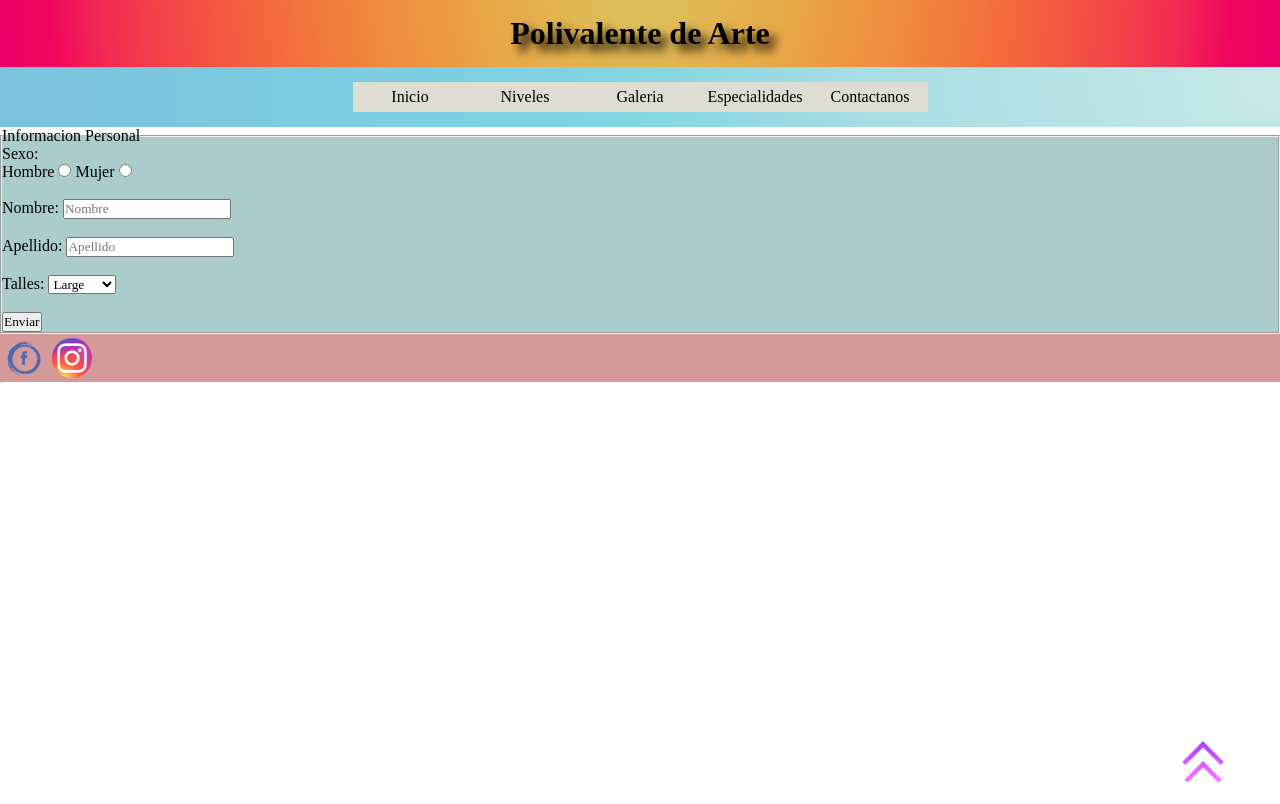
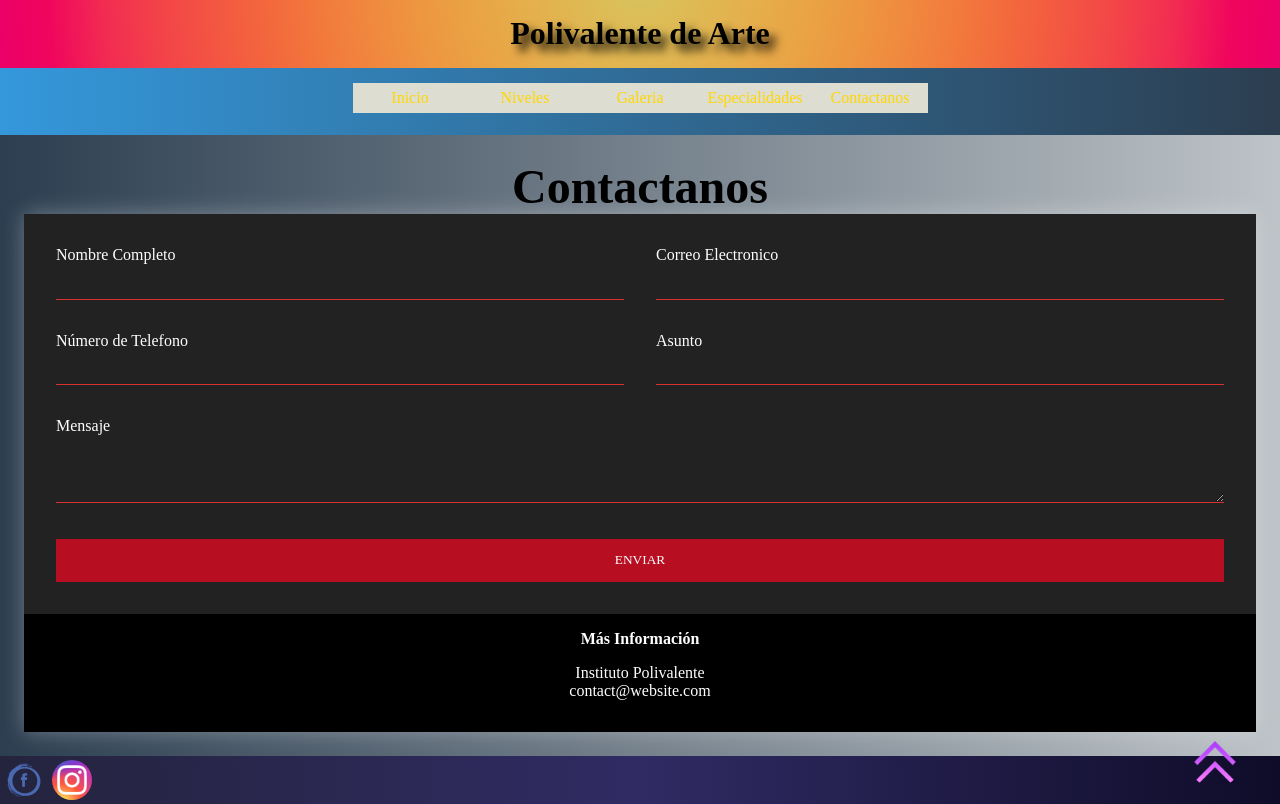
Before and after one commit to IgnacioTosini/CoderCurso, a plain HTML site: page pages/contactos.html in a window 1280 px wide. Drawn offline with nearby package versions, Linux system fonts and the light colour scheme.

Commit message:
cambios bruscos

```diff
--- a/css/principal.css
+++ b/css/principal.css
@@ -11,24 +11,48 @@
 
 .tituloPrincipal{
     display: flex;
-    height: 100%;
     font-size: 12;
     text-align: center;
     justify-content: center;
     background-image: radial-gradient(circle at 50% -20.71%, #d7c35d 0, #deba54 8.33%, #e4b04d 16.67%, #e9a546 25%, #ed9841 33.33%, #f0893e 41.67%, #f2793c 50%, #f3673d 58.33%, #f35542 66.67%, #f34249 75%, #f22b52 83.33%, #f0065d 91.67%, #ec0069 100%);    color: rgb(0, 0, 0);
     padding: 15px;
     text-shadow: 7px 7px 10px black;
+    grid-area: tituloPrincipal;
+}
+
+.containerGridHeader{
+    position: relative;
+    height: 135px;
+    display: grid;
+    grid-template-columns: 1fr;
+    grid-template-rows: repeat(2, 1fr);
+    grid-template-areas:
+    "tituloPrincipal"
+    "containerMenu"
+    ;
 }
 
 /*Barra Menu*/
 .containerMenu{
+    position: absolute;
+    grid-area: containerMenu;
+    height: 100%;
     width: 100%;
-    height: 60px;
-    background-image: radial-gradient(circle at 100% 0%, #93e6f8 0, #76dbf4 16.67%, #53cef0 33.33%, #0cc1ed 50%, #00b4ea 66.67%, #00a7e8 83.33%, #009ae5 100%);        padding: 0, 10px;
+    background: #2c3e50;  /* fallback for old browsers */
+    background: -webkit-linear-gradient(to right, #3498db, #2c3e50);  /* Chrome 10-25, Safari 5.1-6 */
+    background: linear-gradient(to right, #3498db, #2c3e50); /* W3C, IE 10+/ Edge, Firefox 16+, Chrome 26+, Opera 12+, Safari 7+ */
     padding: 0, 10px;
 }
 
 a{
+    text-decoration: none;
+}
+
+a:link{
+    color: gold;
+}
+
+a:visited{
     color: black;
 }
 
@@ -48,7 +72,6 @@ a{
     flex-wrap: wrap;
     list-style: none;
     justify-content: center;
-    background-color: rgba(250, 235, 215, 0.493);
 }
 
 .primerFila li{
@@ -186,28 +209,34 @@ a{
 /*Fin SubMenu del apartado Niveles*/
 /*Fin SubMenu*/
 
+.containerGridMain{
+    display: grid;
+    width: 100%;
+    height: 80vh;
+    grid-template-columns: 1fr 5fr;
+    grid-template-rows: repeat(1, 1fr);
+    grid-template-areas:
+    "aside_Container sectionPrincipal"
+    ;
+}
+
 /*Aside*/
 .aside_Container{
-    display: flex;
-    position: absolute;
-    background-image: linear-gradient(180deg, #bce5ff 0, #9db9f2 50%, #7e8fb3 100%);    height: 79%;
-    width: 20%;
-    height: 86.3%;
+    background-image: linear-gradient(120deg, #a1c4fd 0%, #c2e9fb 100%);
+    height: 100%;
+    grid-area: aside_Container;
 }
 /*Fin Aside*/
 
 /*Seccion Principal*/
 .sectionPrincipal{
-    position: relative;
     display: flex;
     flex-wrap: wrap;
     background-image: linear-gradient(180deg, #9fb7f5 0, #6c90d8 50%, #2c6bbb 100%);
-    left: 20%;
-    flex: auto;
     padding: 20px;
     justify-content: center;
     height: 100%;
-    width: 80%;
+    grid-area: sectionPrincipal;
 }
 /*Fin Seccion Principal*/
 
@@ -250,11 +279,12 @@ a{
 .contenedor{
     padding: 10px 0;
     display: grid;
-    width: 100%;
-    grid-template-columns: 2fr 1fr;
-    grid-template-rows: repeat(4, 1fr);
-    background-color: rgba(18, 29, 29, 0.548);
-    gap: 20px 0px;
+    width: 100vw;
+    max-width: 100%;
+    min-width: 320px;
+    grid-template-columns: 1fr 1fr;
+    grid-auto-rows: 13rem;
+    background-image: linear-gradient(to right bottom, #051937, #003c5e, #006168, #008352, #7b9d2d);    gap: 20px 0px;
     grid-template-areas:
     "card-1 card-2"
     "card-3 card-4"
@@ -317,7 +347,7 @@ a{
     padding: 5px;
     border: 1px solid rgba(0, 0, 0, 0.521);
     border-radius: 5px;
-    visibility: visible;
+    visibility: hidden;
     z-index: 5;
     background-color: rgba(127, 255, 212, 0.411);
 }
@@ -330,18 +360,121 @@ a{
 
 /*Fin Pagina Galeria*/
 
+/*Pagina Especialidades*/
+.containerMenuEspecialidades{
+    display: grid;
+    width: 100%;
+    grid-template-columns: 1fr 5fr;
+    grid-template-rows: repeat(1, 1fr);
+    grid-template-areas:
+    "aside_Container sectionPrincipal"
+    ;
+}
+/*Fin Pagina Especialidades*/
+
 /*Pagina Contactanos*/
-.fieldser1{
-    background-color: rgba(95, 158, 160, 0.527);
+.contenedorFormulario {
+    max-width: 100%;
+    margin-left: auto;
+    margin-right: auto;
+    padding: 1.5em;
+    background: #bdc3c7;  /* fallback for old browsers */
+background: -webkit-linear-gradient(to right, #2c3e50, #bdc3c7);  /* Chrome 10-25, Safari 5.1-6 */
+background: linear-gradient(to right, #2c3e50, #bdc3c7); /* W3C, IE 10+/ Edge, Firefox 16+, Chrome 26+, Opera 12+, Safari 7+ */
 }
+
+.infoContacto ul {
+    list-style: none;
+    padding: 0;
+}
+
+.logoForm {
+    text-align: center;
+    font-size: 3em;
+}
+
+.contenedorContacto {
+    box-shadow: 0 0 20px 0 rgba(255, 255, 255, .3);
+}
+
+.contenedorContacto > * {
+    padding: 1em;
+}
+
+.contact-form {
+    background: #222222;
+}
+
+.contact-form form {
+    display: grid;
+    grid-template-columns: 1fr 1fr;
+}
+
+.contact-form form label {
+    display: block;
+}
+
+.contact-form form p {
+    margin: 0;
+    padding: 1em;
+    color: white;
+}
+
+.contact-form form .bloque {
+    grid-column: 1 / 3;
+}
+
+.contact-form form button,
+.contact-form form input,
+.contact-form form textarea {
+    width: 100%;
+    padding: .7em;
+    border: none;
+    background: none;
+    outline: 0;
+    color: #fff;
+    border-bottom: 1px solid #d63031;
+}
+
+.contact-form form button {
+    background: #B70E21;
+    border: 0;
+    text-transform: uppercase;
+    padding: 1em;
+}
+
+.contact-form form button:hover,
+.contact-form form button:focus {
+    background: #d63031;
+    color: #fff;
+    transition: background-color 1s ease-out;
+    outline: 0;
+}
+
+/* CONTACT INFO */
+.infoContacto {
+    background: #000;
+}
+
+.infoContacto h4, .infoContacto ul, .infoContacto p {
+    text-align: center;
+    margin: 0 0 1rem 0;
+    color: white;
+}
+/*input:focus
+.container p:not(.class) para excluir a la clase
+form::placeholder*/
 /*Fin Pagina Contactanos*/
 
 /*Parte Footer*/
-/*.contenedorFooter{
+.containerGridFooter{
     display: grid;
-    grid-template-columns: 1fr 1fr 25fr;
-    background-color: rgba(165, 42, 42, 0.479);
-}*/
+    grid-template-columns: 1fr;
+    background: #0f0c29;  /* fallback for old browsers */
+    background: -webkit-linear-gradient(to right, #24243e, #302b63, #0f0c29);  /* Chrome 10-25, Safari 5.1-6 */
+    background: linear-gradient(to right, #24243e, #302b63, #0f0c29); /* W3C, IE 10+/ Edge, Firefox 16+, Chrome 26+, Opera 12+, Safari 7+ */
+    grid-template-areas: "redesSociales";
+}
 
 .logos{
     display: flex;
@@ -351,12 +484,9 @@ a{
 }
 
 .redesSociales{
-    position: relative;
+    grid-area: redesSociales;
     display: flex;
-    background-color: rgba(165, 42, 42, 0.479);
-    text-align:justify;
-    width: 100%;
-    top: auto;
+    text-align: justify;
 }
 
 .redesSociales a{
@@ -366,6 +496,14 @@ a{
 .contenedorFlechaArriba{
     position: fixed;
     width: 7%;
+    right: 0%;
+    bottom: 1%;
+}
+
+.flechaParaArriba{
+    height: 50px;
+    width: 50px;
+    border-radius: 30px;
     right: 1%;
     bottom: 1%;
 }
@@ -376,9 +514,10 @@ a{
     display: flex;
     flex-direction: row;
     height: 25px;
+    bottom: 110%;
+    right: 50%;
     padding: 5px;
     text-align: center;
-    bottom: 105%;
     visibility: hidden;
 }
 
@@ -388,48 +527,26 @@ a{
     background-color: rgba(255, 235, 205, 0.76);
     border-radius: 5px;
 }
-
-.flechaParaArriba{
-    height: 50px;
-    width: 50px;
-    border-radius: 30px;
-    right: 1%;
-    bottom: 1%;
-}
-
-/*.contenedorFooter p{
-    position: absolute;
-    width: 50px;
-    display: flex;
-    flex-direction: row;
-    height: 25px;
-    padding: 5px;
-    text-align: center;
-    bottom: 1%;
-    visibility: visible;
-}*/
-
-.flechaParaArriba:hover p{
-    visibility: visible;
-    transition: 0.3s;
-    background-color: rgba(255, 235, 205, 0.76);
-    border-radius: 5px;
-}
-
 /*Fin Parte Footer*/
 
-@media screen and (max-width: 600px){
-    .containerMenu{
+@media screen and (max-width: 768px){
+    /*.containerMenu{
         width: 100%;
         height: 100px;
     }
 
-    .sectionPrincipal img{
-        width: 200px;
-    }
-
     .aside_Container{
         height: 54.2%;
-    }
+    }*/
 
 }
+
+@media  screen and (max-width: 576px) {
+
+}
+
+/*SIN BOOSTRAP
+320   480    600    768 y 1023   1024    1200*/
+
+/*BOOSTRAP
+576 y 768*/
--- a/pages/contactos.html
+++ b/pages/contactos.html
@@ -6,11 +6,12 @@
     <meta http-equiv="X-UA-Compatible" content="IE=edge" />
     <meta name="viewport" content="width=device-width, initial-scale=1.0" />
     <link rel="stylesheet" type="text/css" href="../css/principal.css">
+    <link rel="stylesheet" href="https://cdnjs.cloudflare.com/ajax/libs/animate.css/4.1.1/animate.min.css"/>
     <title>Polivalente de Arte</title>
 </head>
 <body>
-    <header>
-        <h1 class="tituloPrincipal" id="tituloPrincipal">Polivalente de Arte</h1>
+    <header class="containerGridHeader">
+        <h1 class="tituloPrincipal animate__animated animate__heartBeat" id="tituloPrincipal">Polivalente de Arte</h1>
         <div class="containerMenu">
             <div class="menu">
                 <nav>
@@ -48,8 +49,48 @@
         </div>
     </header>
 
-    <form>
-        <fieldset class="fieldser1">
+        <div class="contenedorFormulario">
+            <h1 class="logoForm">Contactanos</h1>
+            <div class="contenedorContacto animated bounceInUp">
+                <div class="contact-form">
+                    <form>
+                        <p>
+                            <label>Nombre Completo</label>
+                            <input type="text" name="nombreCompleto">
+                        </p>
+                        <p>
+                            <label>Correo Electronico</label>
+                            <input type="email" name="email">
+                        </p>
+                        <p>
+                            <label>Número de Telefono</label>
+                            <input type="tel" name="tel">
+                        </p>
+                        <p>
+                            <label>Asunto</label>
+                            <input type="text" name="Asunto">
+                        </p>
+                        <p class="bloque">
+                        <label>Mensaje</label>
+                            <textarea name="message" rows="3"></textarea>
+                        </p>
+                        <p class="bloque">
+                            <button>
+                                Enviar
+                            </button>
+                        </p>
+                    </form>
+                </div>
+                <div class="infoContacto">
+                    <h4>Más Información</h4>
+                    <ul>
+                        <li>Instituto Polivalente</li>
+                        <li>contact@website.com</li>
+                    </ul>
+                </div>
+            </div>
+        </div>
+        <!--<fieldset class="fieldser1">
             <legend>Informacion Personal</legend>
         <label for="nombre">Sexo:</label><br>
         <label for="nombre" >Hombre</label>
@@ -67,19 +108,18 @@
             <option value="S">Small</option>
         </select>
         <br><br><input type="submit" name="acepta" value="Enviar">
-    </fieldset>
-    </form>
+    </fieldset>-->
 
     <footer>
-        <ul class="redesSociales">
-            <a target="_blank" href="https://www.facebook.com/PolivalentedeArteMdq"><img class="logos" src="../img/logoFacebook.png"> </a>
-            <a target="_blank" href="https://www.instagram.com/polivalentemdp.oficial/"><img class="logos" src="../img/logoIg.jpg"></a>
-        </ul>
-
+        <div class="containerGridFooter">
+            <ul class="redesSociales">
+                <a target="_blank" href="https://www.facebook.com/PolivalentedeArteMdq"><img class="logos" src="../img/logoFacebook.png"> </a>
+                <a target="_blank" href="https://www.instagram.com/polivalentemdp.oficial/"><img class="logos" src="../img/logoIg.jpg"></a>
+            </ul>
+        </div>
         <div class="contenedorFlechaArriba">
             <a href="#tituloPrincipal"><img class="flechaParaArriba" src="../img/flechaParaArriba.png"><p>Inicio</p></a>
         </div>
-
     </footer>
 
 </body>
```
Also changed, not shown: index.html (+17 -10 lines), pages/especialidades.html (+11 -9 lines), pages/galeriaDeFotos.html (+9 -9 lines), pages/niveles.html (+9 -8 lines).
